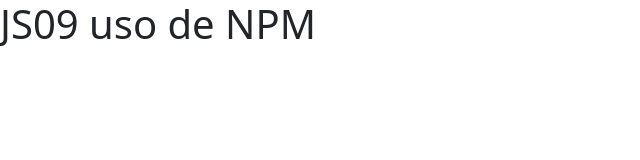
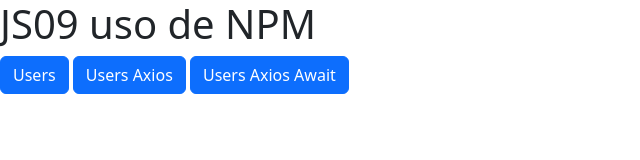
Before and after one commit to dennflowers/ch26-javascript, a website: page js09/index.html in a window 1280 px wide. Shown: the whole page, without its empty margins (0-640 px from the left). Drawn offline with nearby package versions, Linux system fonts and the light colour scheme.

Commit message:
ci: usando axios con async-await

```diff
--- a/js09/assets/scripts/index.js
+++ b/js09/assets/scripts/index.js
@@ -1 +1,33 @@
 console.log("JS09 uso de Axios");
+
+const url = "https://reqres.in/api/unknown/23"
+
+const getUsersFetch = () => {
+
+    fetch( url )
+        .then( response=> response.json() )
+        .then( users => {
+            console.log(users.data)
+        } )
+        .catch( error => console.log(error) );
+}
+
+const getUsersAxios = () => {
+
+    axios.get( url )
+        .then( users =>{
+            console.log( users.data.data );
+        } )
+        .catch( error => console.log(error) );
+}
+
+// ----------- Usar Axios con async-await----------------------------
+
+const getUsersAxiosAwait = async () => {
+    try {
+    const users = await axios.get(url);
+        console.log( users );
+    } catch (error) {
+        console.log(error);
+    }
+};
--- a/js09/index.html
+++ b/js09/index.html
@@ -9,8 +9,13 @@
 </head>
 <body>
     <h1>JS09 uso de NPM</h1>
+    <button type="button" onclick="getUsersFetch()" class="btn btn-primary">Users</button>
+    <button type="button" onclick="getUsersAxios()" class="btn btn-primary">Users Axios</button>
+    <button type="button" onclick="getUsersAxiosAwait()" class="btn btn-primary">Users Axios Await</button>
+
 
     <script src="./node_modules/bootstrap/dist/js/bootstrap.bundle.min.js"></script>
     <script src="./node_modules/axios/dist/axios.min.js"></script>
+    <script src="./assets/scripts/index.js"></script>
 </body>
 </html>
```
